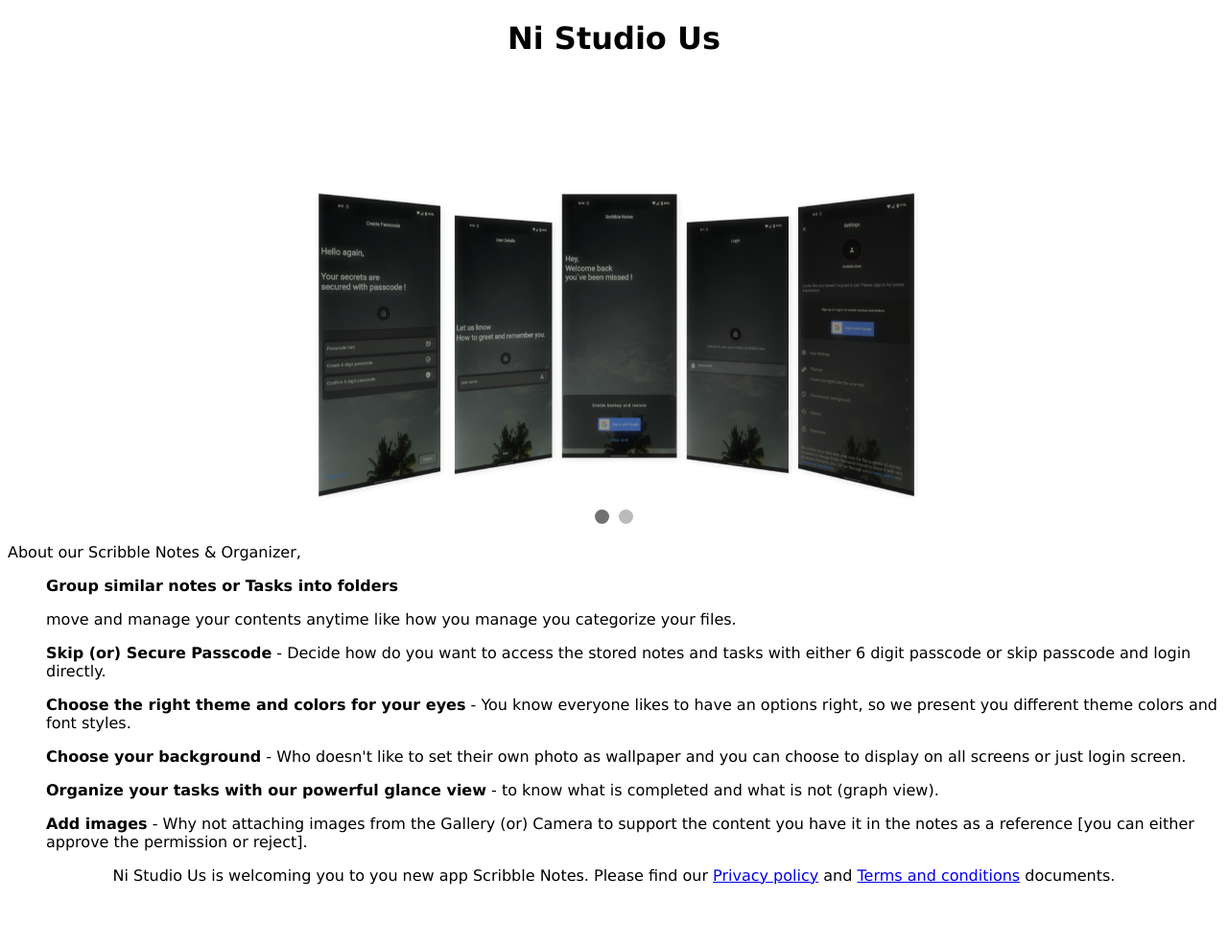
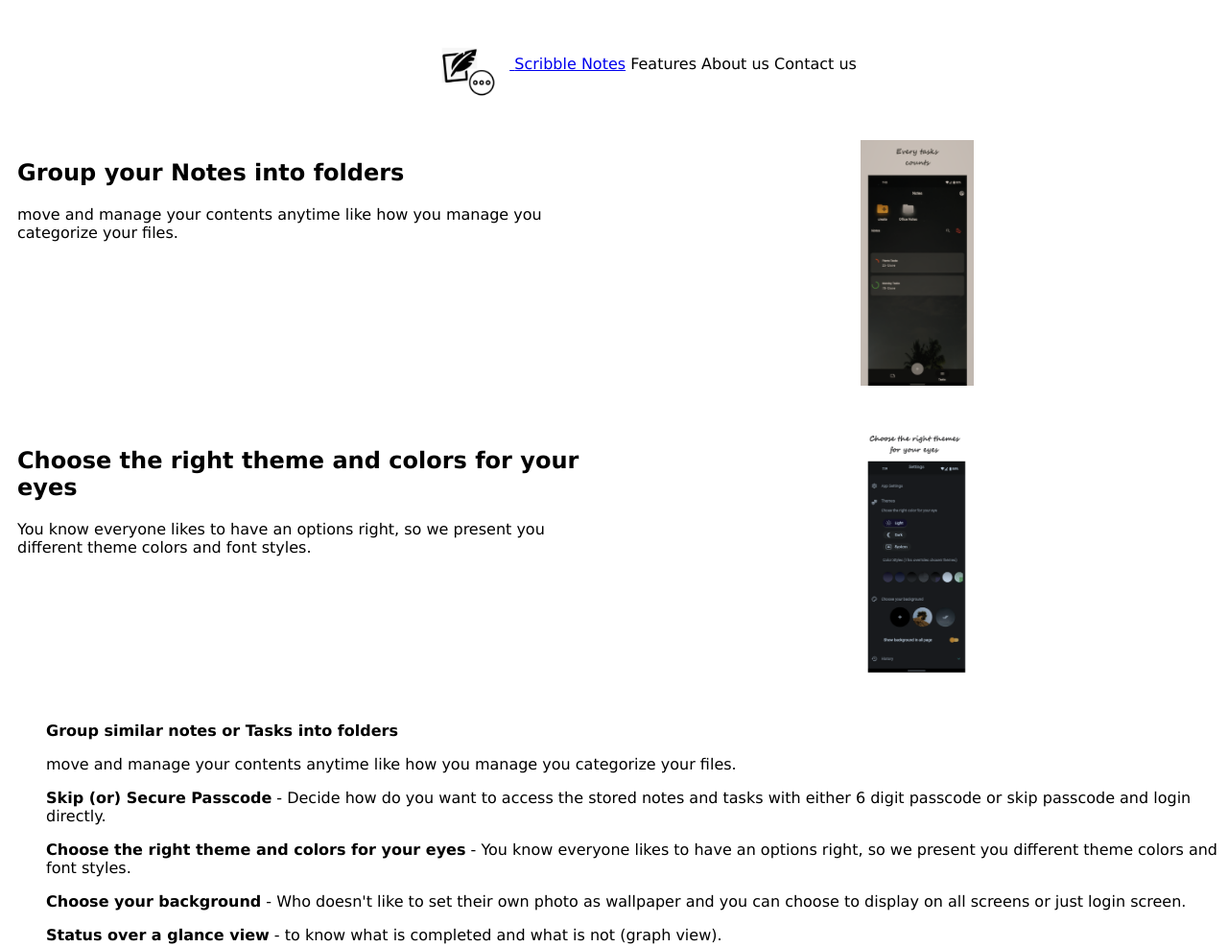
Before and after one commit to NiStudioUs/NiStudioUs.ScribbleNotes.github.io, a plain HTML site: page index.html in a window 1280 px wide. Shown: the top 987 px of the page at 96% size. Before the commit the page ends 938 px from the top, so only its background shows below. Drawn offline with Linux system fonts and the light colour scheme.

Commit message:
Added images and header row in index, added features page along with images

```diff
--- a/index.html
+++ b/index.html
@@ -9,65 +9,6 @@ body {font-family: Verdana, sans-serif;}
 .mySlides {display: none;}
 img {vertical-align: middle;}
 
-/* Slideshow container */
-.slideshow-container {
-  max-width: 800px;
-  max-height: 500px;
-  position: relative;
-  margin: auto;
-}
-
-/* Caption text */
-.text {
-  color: #f2f2f2;
-  font-size: 15px;
-  padding: 8px 12px;
-  position: absolute;
-  bottom: 8px;
-  width: 100%;
-  text-align: center;
-}
-
-/* Number text (1/3 etc) */
-.numbertext {
-  color: #f2f2f2;
-  font-size: 12px;
-  padding: 8px 12px;
-  position: absolute;
-  top: 0;
-  bottom: 10;
-}
-
-/* The dots/bullets/indicators */
-.dot {
-  height: 15px;
-  width: 15px;
-  margin: 0 2px;
-  background-color: #bbb;
-  border-radius: 50%;
-  display: inline-block;
-  transition: background-color 0.6s ease;
-}
-
-.active {
-  background-color: #717171;
-}
-
-/* Fading animation */
-.fade {
-  animation-name: fade;
-  animation-duration: 1.5s;
-}
-
-@keyframes fade {
-  from {opacity: .4}
-  to {opacity: 1}
-}
-
-/* On smaller screens, decrease text size */
-@media only screen and (max-width: 300px) {
-  .text {font-size: 11px}
-}
 .center {
   display: block;
   margin-left: auto;
@@ -75,32 +16,72 @@ img {vertical-align: middle;}
   width: 50%;
 }
 
+/* Create two equal columns that floats next to each other */
+.column {
+  float: left;
+  width: 50%;
+  padding: 10px;
+  height: 300px; /* Should be removed. Only for demonstration */
+}
+
+/* Clear floats after the columns */
+.row:after {
+  content: "";
+  display: table;
+  clear: both;
+}
+
     </style>
 </head>
 <body>
+<div class="header_class_top" style="text-align: center;>
+    <header>
+        <nav class="header_class_outer">
+            <ul>
+            <span><a href="https://nistudious.github.io/scribble_notes/">
+                    <img height="104" src="images/icon/IC_oldNotesApp.png" width="104">
+                </a></span>
+                <span class="span_header_class_title_row">
+                        <a href="index.html">Scribble Notes</a>
+                    </span>
+                <span class="span_header_class_title_row">
+                        <a>Features</a>
+                    </span>
+                <span class="span_header_class_title_row">
+                        <a>About us</a>
+                    </span>
+                <span class="span_header_class_title_row">
+                        <a>Contact us</a>
+                    </span>
+            </ul>
+        </nav>
+    </header>
+</div>
 
-<h1 style="text-align:center;">Ni Studio Us</h1>
+<div class="row">
+    <div class="column">
+        <h2>Group your Notes into folders</h2>
+        <p>move and manage your contents anytime like how you manage you categorize your files.</p>
+    </div>
+    <div class="column" style="text-align: center;">
+        <img src="images/features/overview/tasks_view.png" height="256">
+    </div>
+</div>
 
-<div class="slideshow-container">
-    <div class="mySlides fade">
-        <img src="images/features/overview/feature_overview_set1.png" style="width:100%" class="center">
-<!--        <div class="text">Registration</div>-->
+<div class="row">
+    <div class="column">
+        <h2>Choose the right theme and colors for your eyes</h2>
+        <p>You know everyone likes to have an options right, so we
+            present
+            you different theme colors and font styles.</p>
     </div>
-    <div class="mySlides fade">
-        <img src="images/features/overview/feature_overview_set2.png" style="width:100%" class="center">
-<!--        <div class="text">Notes & Tasks</div>-->
+    <div class="column" style="text-align: center;">
+        <img src="images/features/overview/themes_settings.png" height="256">
     </div>
+</div>
 
-    <div style="text-align:center">
-        <span class="dot"></span>
-        <span class="dot"></span>
-    </div>
+<p>
 
-</div>
-<p>
-    About our Scribble Notes & Organizer,
-</p>
-<p>
 <ul>
     <b>Group similar notes or Tasks into folders</b>
     <p>move and manage your contents anytime like how you manage you categorize
@@ -122,7 +103,7 @@ img {vertical-align: middle;}
     screens or just login screen.
 </ul>
 <ul>
-    <b>Organize your tasks with our powerful glance view</b> - to know what is completed and what is not (graph view).
+    <b>Status over a glance view</b> - to know what is completed and what is not (graph view).
 </ul>
 <ul>
     <b>Add images</b> - Why not attaching images from the Gallery (or) Camera to support the content you have it in the
@@ -131,9 +112,19 @@ img {vertical-align: middle;}
 
 </ul>
 </p>
-<p style="text-align:center;">Ni Studio Us is welcoming you to you new app Scribble Notes. Please find our <a
-        href="aboutUs/scribble_notes_privacy_policy.html">Privacy policy</a> and <a
-        href="aboutUs/scribble_notes_terms_and_conditions.html">Terms and conditions</a> documents.</p>
+<div style="text-align:center;">
+    <p style="text-align:center;">We're pleased as you chose to install Scribble Notes. Please find our <a
+            href="aboutUs/scribble_notes_privacy_policy.html">Privacy policy</a> and <a
+            href="aboutUs/scribble_notes_terms_and_conditions.html">Terms and conditions</a> documents.</p>
+
+    <div class="row">
+        <div class="column">
+            <span><p><a href="aboutUs/scribble_notes_privacy_policy.html">Privacy Policy</a></p></span>
+            <span><p><a href="aboutUs/scribble_notes_terms_and_conditions.html">Terms and conditions</a></p></span>
+            <span><p><a href="features/scribble_notes_features.html">Features</a></p></span>
+        </div>
+    </div>
+</div>
 
 <script>
 let slideIndex = 0;
@@ -156,6 +147,11 @@ function showSlides() {
   setTimeout(showSlides, 2000); // Change image every 2 seconds
 }
 
+
+
+
+
+
 </script>
 
 </body>
```
Also changed, not shown: features/scribble_notes_features.html (added, +148 -0 lines), images/features/appSettings/choose_background.png (added), images/features/createNotes/gallery_permission.png (added), images/features/createNotes/task_graph.png (added), images/features/registration/login_view.png (added), images/icon/IC_oldNotesApp.png (added).
